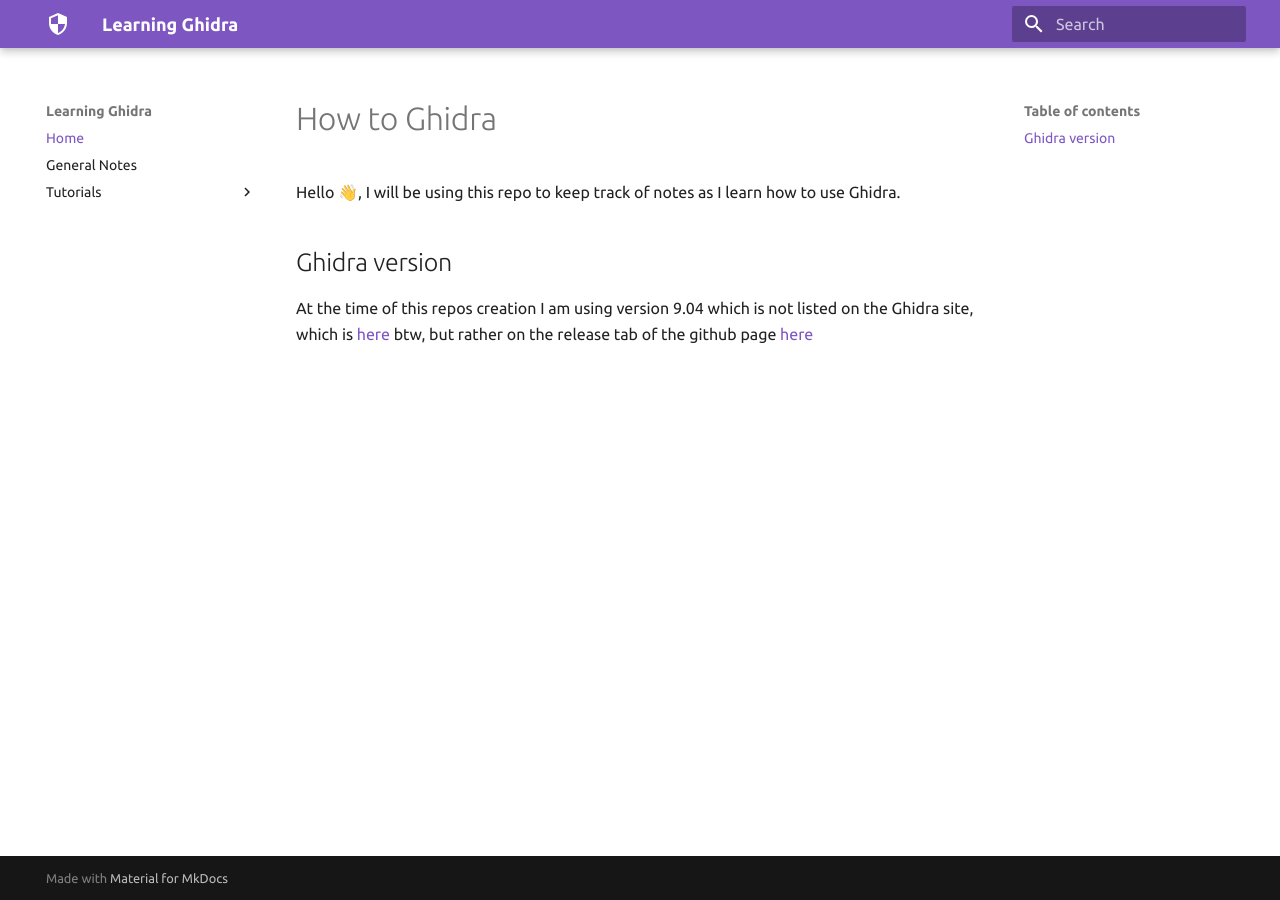
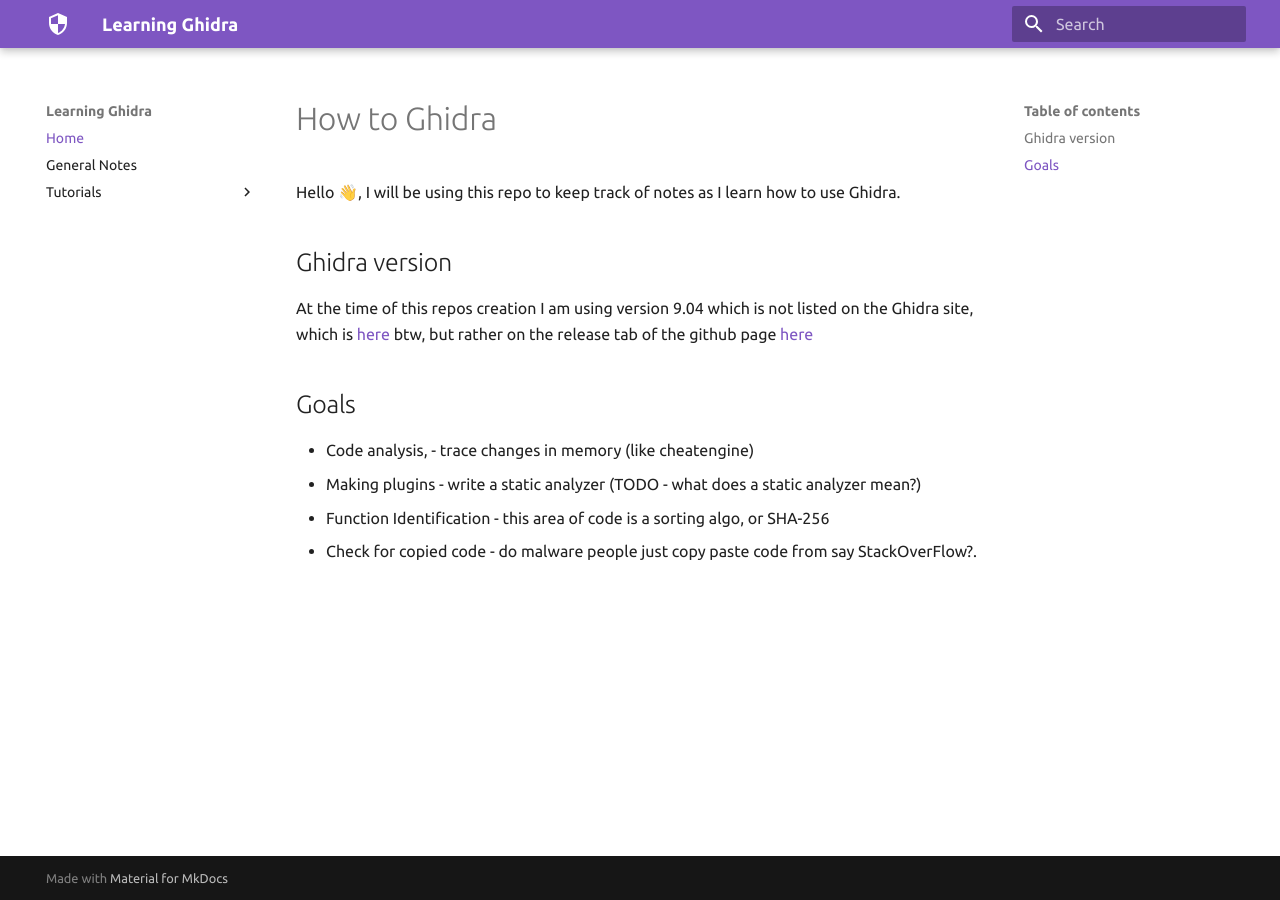
Before and after one commit to ShahNafis/learning-ghidra, an MkDocs documentation site: the page built from docs/index.md, in a window 1280 px wide. Built offline with MkDocs 1.6.1 and Material for MkDocs 9.7.7, drawn with Linux system fonts in a browser that asks for light colours.

Commit message:
added some goals

```diff
--- a/docs/index.md
+++ b/docs/index.md
@@ -7,3 +7,10 @@
 At the time of this repos creation I am using version 9.04 which is not listed on the Ghidra site, which is
 [here](https://ghidra-sre.org/) btw, but rather on the release tab of the github page
 [here](https://github.com/NationalSecurityAgency/ghidra/releases/tag/Ghidra_9.0.4_build)
+
+## Goals
+
+* Code analysis, - trace changes in memory (like cheatengine)
+* Making plugins - write a static analyzer (TODO - what does a static analyzer mean?)
+* Function Identification - this area of code is a sorting algo, or SHA-256
+* Check for copied code - do malware people just copy paste code from say StackOverFlow?.
```
